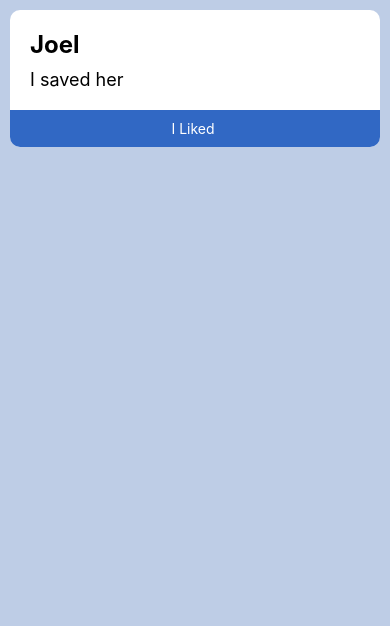
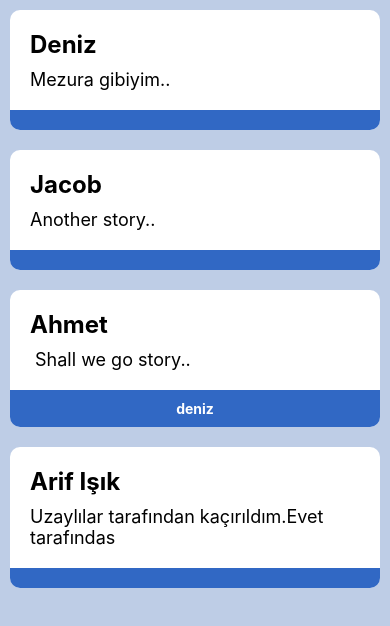
Before and after one commit to actjacob/PatikaDev_ReactNative_BootCamp, a React Native app: screen / in a window 390 px wide. Shown: the top 626 px of the page. Built offline with nearby package versions, Linux system fonts and the light colour scheme.

Commit message:
component yapısında props özelliği kullanıldı ve diğer sayfalara props özelliği ile aktarıldı

```diff
--- a/App.js
+++ /dev/null
@@ -1,73 +0,0 @@
-import React from 'react';
-import {
-  View,
-  Text,
-  SafeAreaView,
-  StyleSheet,
-  Button,
-  Alert,
-  TouchableOpacity,
-} from 'react-native';
-
-const App = () => {
-  // function sayHello() {
-  //   console.log('Merhaba');
-  // }
-
-  // const sayHello = label => {
-  //   console.log('Merhabalar!!' + label);
-  // };
-  const sayHi = () => {
-    Alert.alert('Hi Joel ');
-  };
-  return (
-    <SafeAreaView style={styles.container}>
-      <View style={styles.customContainer}>
-        <View style={styles.customBody}>
-          <Text style={styles.nameText}>Joel</Text>
-          <Text style={styles.messageText}>I saved her</Text>
-        </View>
-
-        <TouchableOpacity style={styles.button} onPress={sayHi}>
-          <Text style={styles.buttonText}>I Liked </Text>
-        </TouchableOpacity>
-      </View>
-    </SafeAreaView>
-  );
-};
-
-const styles = StyleSheet.create({
-  container: {
-    flex: 1,
-    backgroundColor: '#becde6',
-  },
-  customContainer: {
-    backgroundColor: 'white',
-    margin: 10,
-    borderRadius: 10,
-  },
-  customBody: {
-    paddingBottom: 20,
-    padding: 20,
-  },
-  nameText: {
-    fontSize: 24,
-    fontWeight: 'bold',
-    paddingBottom: 10,
-  },
-  messageText: {
-    fontSize: 18,
-  },
-  button: {
-    backgroundColor: '#3168c4',
-    alignItems: 'center',
-    padding: 10,
-    borderBottomLeftRadius: 10,
-    borderBottomRightRadius: 10,
-  },
-  buttonText: {
-    color: 'white',
-  },
-});
-
-export default App;
--- a/index.js
+++ b/index.js
@@ -3,7 +3,7 @@
  */
 
 import {AppRegistry} from 'react-native';
-import App from './App';
+import App from './src/App';
 import {name as appName} from './app.json';
 
 AppRegistry.registerComponent(appName, () => App);
--- /dev/null
+++ b/src/App.js
@@ -0,0 +1,40 @@
+import React from 'react';
+import {
+  View,
+  Text,
+  SafeAreaView,
+  StyleSheet,
+  Alert,
+  TouchableOpacity,
+} from 'react-native';
+import Card from './components/Card';
+const App = () => {
+  // function sayHello() {
+  //   console.log('Merhaba');
+  // }
+
+  // const sayHello = label => {
+  //   console.log('Merhabalar!!' + label);
+  // };
+
+  return (
+    <SafeAreaView style={styles.container}>
+      <Card title="Deniz" text="Mezura gibiyim.." />
+      <Card title="Jacob " text="Another story.." />
+      <Card title="Ahmet " text=" Shall we go story.." button="deniz" />
+      <Card
+        title="Arif Işık "
+        text="Uzaylılar tarafından kaçırıldım.Evet tarafındas"
+      />
+    </SafeAreaView>
+  );
+};
+
+const styles = StyleSheet.create({
+  container: {
+    flex: 1,
+    backgroundColor: '#becde6',
+  },
+});
+
+export default App;
--- /dev/null
+++ b/src/components/Card/Card.js
@@ -0,0 +1,29 @@
+import React from 'react';
+import {
+  SafeareaView,
+  View,
+  Text,
+  StyleSheet,
+  TouchableOpacity,
+  Alert,
+} from 'react-native';
+import styles from './CardStyles';
+
+const Card = props => {
+  const sayHi = () => {
+    Alert.alert('Selam ' + props.text);
+  };
+  return (
+    <View style={styles.container}>
+      <View style={styles.body}>
+        <Text style={styles.title}>{props.title}</Text>
+        <Text style={styles.text}>{props.text}</Text>
+      </View>
+      <TouchableOpacity style={styles.buttonContainer} onPress={sayHi}>
+        <Text style={styles.buttonTitle}>{props.button}</Text>
+      </TouchableOpacity>
+    </View>
+  );
+};
+
+export default Card;
--- /dev/null
+++ b/src/components/Card/CardStyles.js
@@ -0,0 +1,33 @@
+import {StyleSheet} from 'react-native';
+
+export default StyleSheet.create({
+  container: {
+    backgroundColor: 'white',
+
+    margin: 10,
+    borderRadius: 10,
+  },
+  body: {
+    paddingBottom: 20,
+    padding: 20,
+  },
+  title: {
+    fontSize: 24,
+    fontWeight: 'bold',
+    paddingBottom: 10,
+  },
+  text: {
+    fontSize: 18,
+  },
+  buttonContainer: {
+    backgroundColor: '#3168c4',
+    alignItems: 'center',
+    padding: 10,
+    borderBottomLeftRadius: 10,
+    borderBottomRightRadius: 10,
+  },
+  buttonTitle: {
+    color: 'white',
+    fontWeight: 'bold',
+  },
+});
--- /dev/null
+++ b/src/components/Card/index.js
@@ -0,0 +1 @@
+export {default} from './Card';
```
Also changed, not shown: 1 other file (tests, documents, lock files or other folders).
